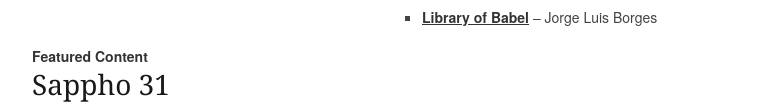
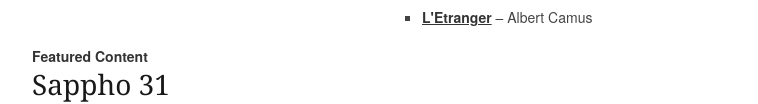
Before and after one commit to parallellit/parallellit.me, a plain HTML site: page index.html in a window 1280 px wide. Shown: the part 341-445 px from the top of the page, without its empty margins (138-896 px from the left). Drawn offline with Linux system fonts and the light colour scheme.

Commit message:
Update index.html

```diff
--- a/index.html
+++ b/index.html
@@ -70,7 +70,7 @@
 				<li><strong><!-- <a href="./writing-pane.html"> -->Sappho 31</a></strong> (Coming Soon!)</li>
 				<li><strong><a href="./kafka.html">A Hunger Artist</a></strong> – Franz Kafka</li>
 				<li><strong><a href="./borges.html">Library of Babel</a></strong> – Jorge Luis Borges</li>
-				<li><strong><a href="./camus.html">Library of Babel</a></strong> – Jorge Luis Borges</li>
+				<li><strong><a href="./camus.html">L'Etranger</a></strong> – Albert Camus</li>
 			</ul>
 		</div>
 		<!-- <div class="one-third column">
```
